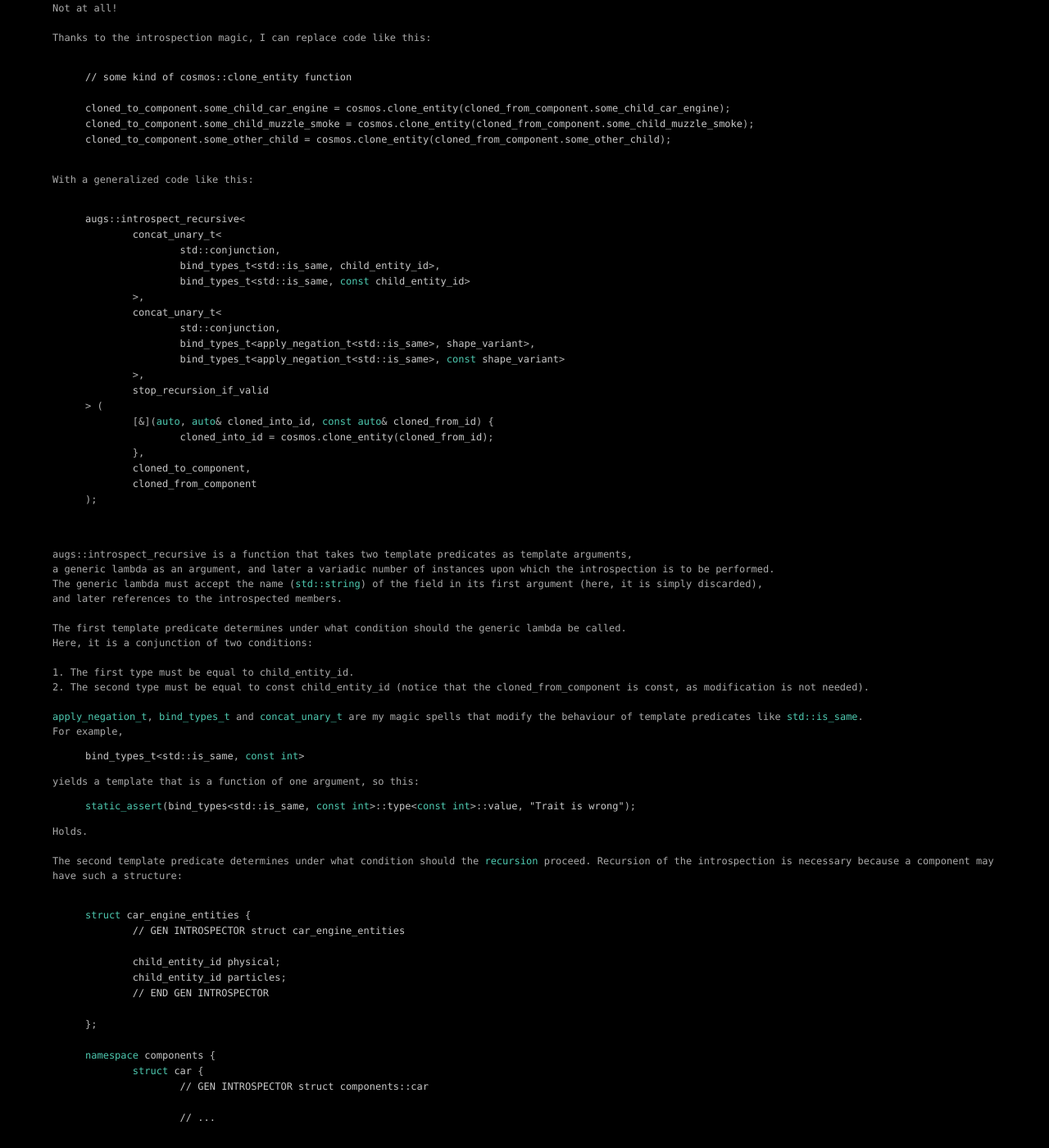
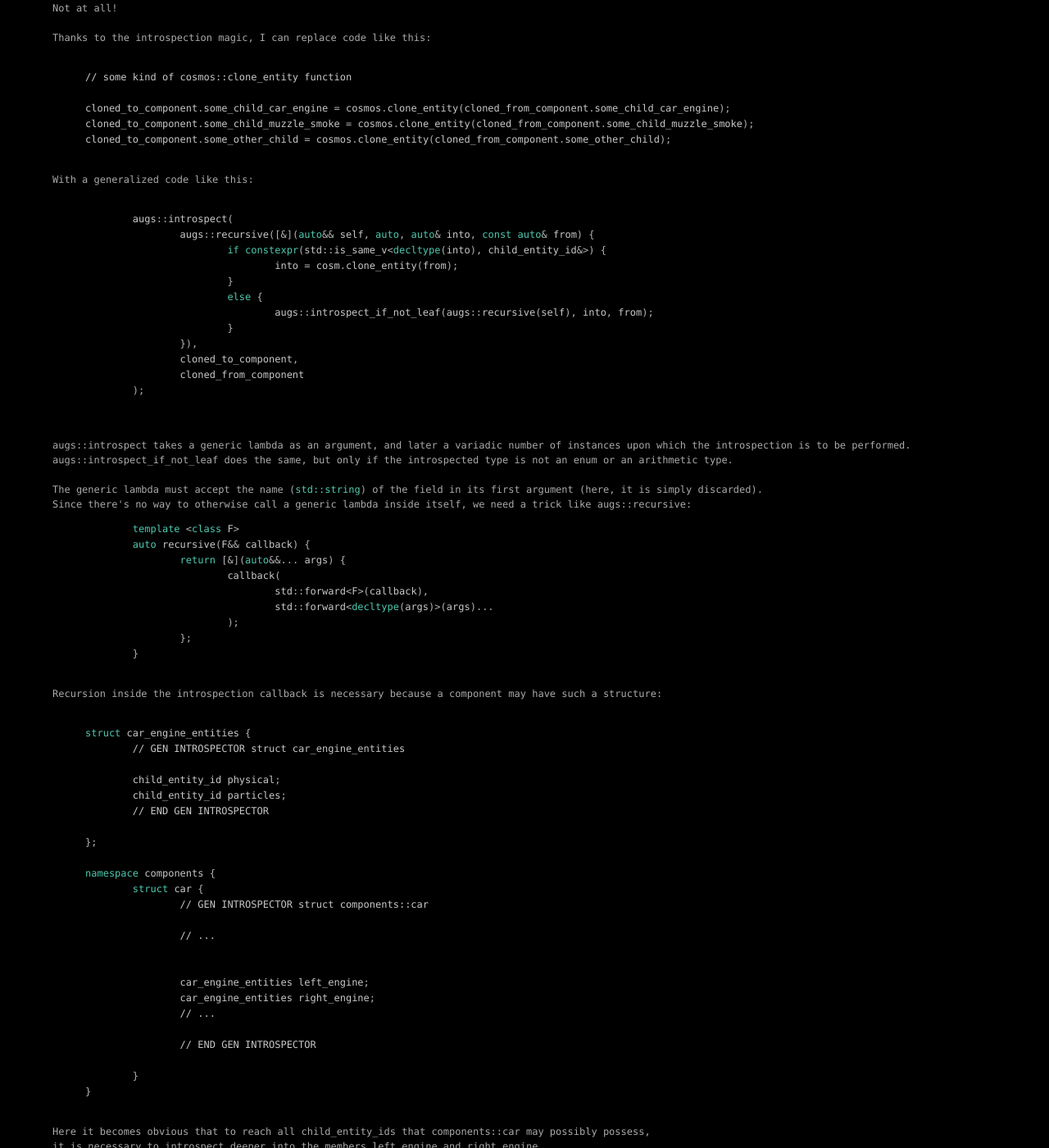
Before and after one commit to TeamHypersomnia/TeamHypersomnia.github.io, a Jekyll site: the page built from _posts/2017-03-28-grenades-and-introspection.html, in a window 1280 px wide and 1400 px high, scrolled down 1998 px. Shown: the whole window at 82% size. Built offline with Jekyll 4.4.1, drawn with Linux system fonts in a browser that asks for light colours; some of the changed text lies outside the part shown.

Commit message:
drastic edit to last post

```diff
--- a/_posts/2017-03-28-grenades-and-introspection.html
+++ b/_posts/2017-03-28-grenades-and-introspection.html
@@ -89,48 +89,39 @@ cloned_to_component.some_other_child = cosmos.clone_entity(cloned_from_component
 With a generalized code like this:<br/>
 <br/>
 {% highlight cpp %}
-augs::introspect_recursive<
-	concat_unary_t<
-		std::conjunction,
-		bind_types_t<std::is_same, child_entity_id>,
-		bind_types_t<std::is_same, const child_entity_id>
-	>,
-	concat_unary_t<
-		std::conjunction,
-		bind_types_t<apply_negation_t<std::is_same>, shape_variant>,
-		bind_types_t<apply_negation_t<std::is_same>, const shape_variant>
-	>,
-	stop_recursion_if_valid
-> (
-	[&](auto, auto& cloned_into_id, const auto& cloned_from_id) {
-		cloned_into_id = cosmos.clone_entity(cloned_from_id);
-	},
-	cloned_to_component,
-	cloned_from_component
-);
+	augs::introspect(
+		augs::recursive([&](auto&& self, auto, auto& into, const auto& from) {
+			if constexpr(std::is_same_v<decltype(into), child_entity_id&>) {
+				into = cosm.clone_entity(from);
+			}
+			else {
+				augs::introspect_if_not_leaf(augs::recursive(self), into, from);
+			}
+		}),
+		cloned_to_component,
+		cloned_from_component
+	);
 {% endhighlight %}
 <br/>
 <br/>
-augs::introspect_recursive is a function that takes two template predicates as template arguments,<br/>
-a generic lambda as an argument, and later a variadic number of instances upon which the introspection is to be performed.<br/>
-The generic lambda must accept the name (<span class="vstype">std::string</span>) of the field in its first argument (here, it is simply discarded),<br/>
-and later references to the introspected members.<br/>
+augs::introspect takes a generic lambda as an argument, and later a variadic number of instances upon which the introspection is to be performed.<br/>
+augs::introspect_if_not_leaf does the same, but only if the introspected type is not an enum or an arithmetic type.<br/>
 <br/>
-The first template predicate determines under what condition should the generic lambda be called.<br/>
-Here, it is a conjunction of two conditions:<br/>
+The generic lambda must accept the name (<span class="vstype">std::string</span>) of the field in its first argument (here, it is simply discarded).<br/>
+Since there's no way to otherwise call a generic lambda inside itself, we need a trick like augs::recursive:<br/>
+{% highlight cpp %}
+	template <class F>
+	auto recursive(F&& callback) {
+		return [&](auto&&... args) {
+			callback(
+				std::forward<F>(callback),
+				std::forward<decltype(args)>(args)...
+			);
+		};
+	}
+{% endhighlight %}
 <br/>
-1. The first type must be equal to child_entity_id.<br/>
-2. The second type must be equal to const child_entity_id (notice that the cloned_from_component is const, as modification is not needed).<br/>
-<br/>
-<span class="vstype">apply_negation_t</span>, <span class="vstype">bind_types_t</span> and <span class="vstype">concat_unary_t</span> are my magic spells that modify the behaviour of template predicates like <span class="vstype">std::is_same</span>.<br/>
-For example, {% highlight cpp %}bind_types_t<std::is_same, const int>{% endhighlight %} yields a template that is a function of one argument, so this:<br/>
-{% highlight cpp %}
-static_assert(bind_types<std::is_same, const int>::type<const int>::value, "Trait is wrong");
-{% endhighlight %}
-Holds.<br/>
-<br/>
-The second template predicate determines under what condition should the <span class="vstype">recursion</span> proceed.
-Recursion of the introspection is necessary because a component may have such a structure:<br/>
+Recursion inside the introspection callback is necessary because a component may have such a structure:<br/>
 <br/>
 {% highlight cpp %}
 struct car_engine_entities {
@@ -157,17 +148,10 @@ Here it becomes obvious that to reach all child_entity_ids that components::car
 it is necessary to introspect deeper into the members left_engine and right_engine,<br/>
 and not just omit these members because their types are not equal to child_entity_id.<br/>
 <br/>
-In the presented case, the function recurses always with the exception of when it encounters <span class="vstype">shape_variant</span> (which is a type-safe union),<br/>
-which is not quite possible to introspect.<br/>
-<br/>
-The function will also call an appropriate <span class="vstype">static_assert</span> if the predicate determines that recursion is needed, but there is no introspector function available<br/>
-(because I've forgot to put <span class="vscomment">// GEN INTROSPECTOR</span> and <span class="vscomment">END GEN INTROSPECTOR</span> comments, for example).<br/>
-<br/>
 So now if I want to add some more child_entity_ids to whichever components,<br/>
 I just make sure that I give them <span class="vstype">child_entity_id</span> type instead of the plain <span class="vstype">entity_id</span> (which are otherwise identical in function),<br/>
 launch the <span class="vsenum">Introspector-generator</span>, and the requisite code is generated for me, in an exact and failproof manner.<br/>
 <br/>
 Relevant source files:<br/>
-<a style="color:white" href="https://github.com/TeamHypersomnia/Hypersomnia/blob/master/augs/misc/introspect.h"><span class="vsparam">[</span>https://github.com/TeamHypersomnia/Hypersomnia/blob/master/augs/misc/introspect.h<span class="vsparam">]</span></a><br/>
-<a style="color:white" href="https://github.com/TeamHypersomnia/Hypersomnia/blob/master/augs/templates/predicate_templates.h"><span class="vsparam">[</span>https://github.com/TeamHypersomnia/Hypersomnia/blob/master/augs/templates/predicate_templates.h<span class="vsparam">]</span></a><br/>
-<a style="color:white" href="https://github.com/TeamHypersomnia/Hypersomnia/blob/master/augs/templates/introspection_traits.h"><span class="vsparam">[</span>https://github.com/TeamHypersomnia/Hypersomnia/blob/master/augs/templates/introspection_traits.h<span class="vsparam">]</span></a><br/>
+<a style="color:white" href="https://github.com/TeamHypersomnia/Hypersomnia/blob/master/src/augs/templates/introspect.h"><span class="vsparam">[</span>https://github.com/TeamHypersomnia/Hypersomnia/blob/master/src/augs/templates/introspect.h<span class="vsparam">]</span></a><br/>
+<a style="color:white" href="https://github.com/TeamHypersomnia/Hypersomnia/blob/master/src/augs/templates/introspection_traits.h"><span class="vsparam">[</span>https://github.com/TeamHypersomnia/Hypersomnia/blob/master/src/augs/templates/introspection_traits.h<span class="vsparam">]</span></a><br/>
```
